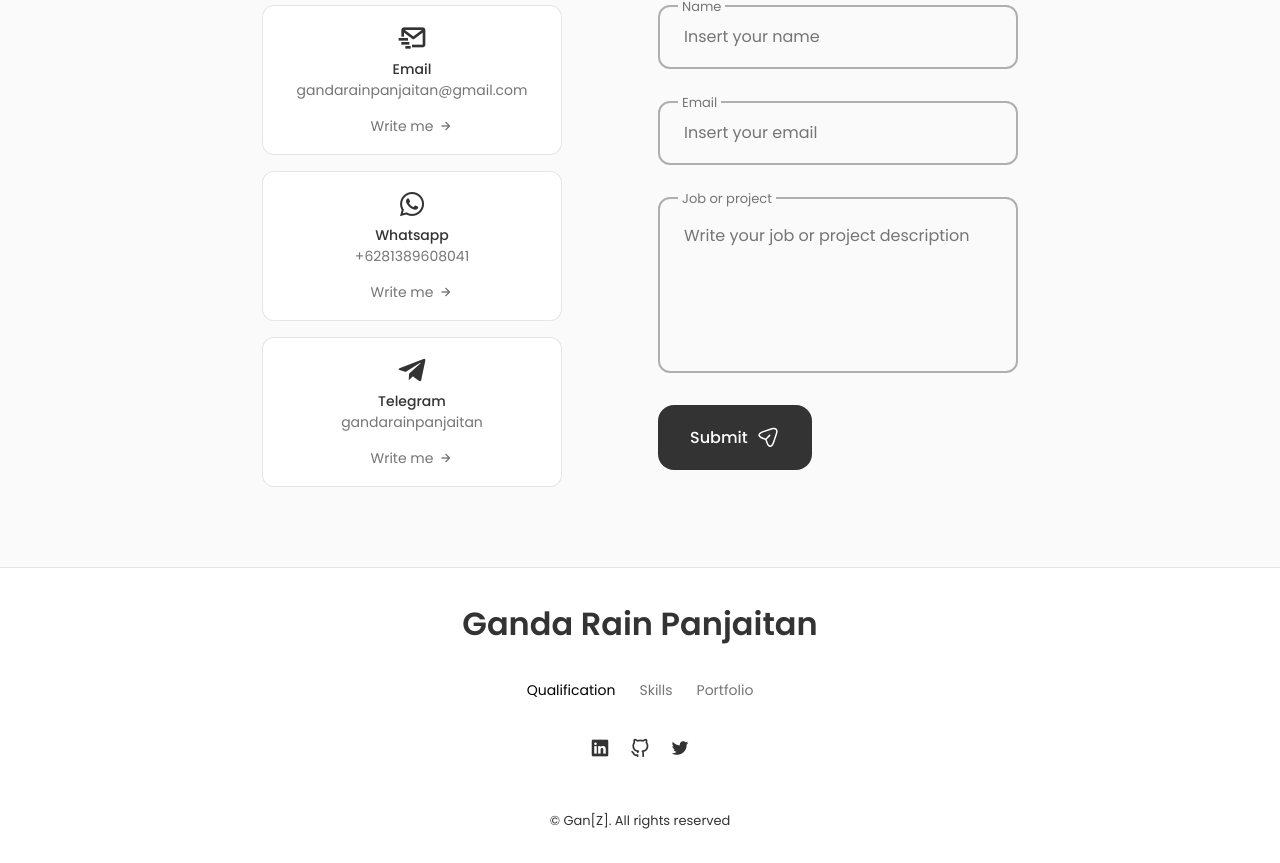
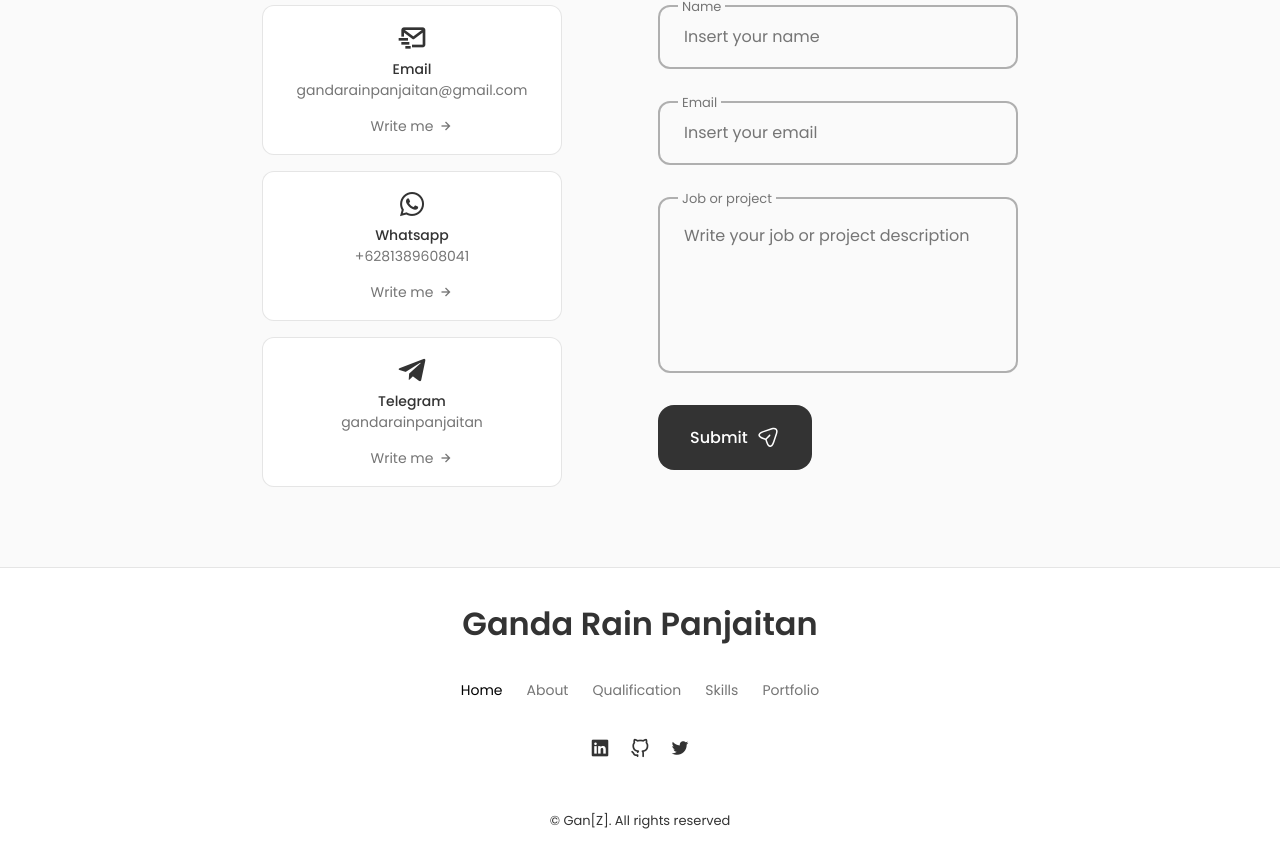
Before and after one commit to gandarain/gandarainpanjaitan, a Next.js app: page / in a window 1280 px wide. Shown: the part 3800-4663 px from the top of the page. Built offline with nearby package versions, Linux system fonts and the light colour scheme.

Commit message:
Finish All

```diff
--- a/src/constants/footer-content.js
+++ b/src/constants/footer-content.js
@@ -1,5 +1,13 @@
 const title = "Ganda Rain Panjaitan"
 const button = [
+  {
+    title: 'Home',
+    id: "#home"
+  },
+  {
+    title: 'About',
+    id: '#about'
+  },
   {
     title: 'Qualification',
     id: '#qualification'
```
